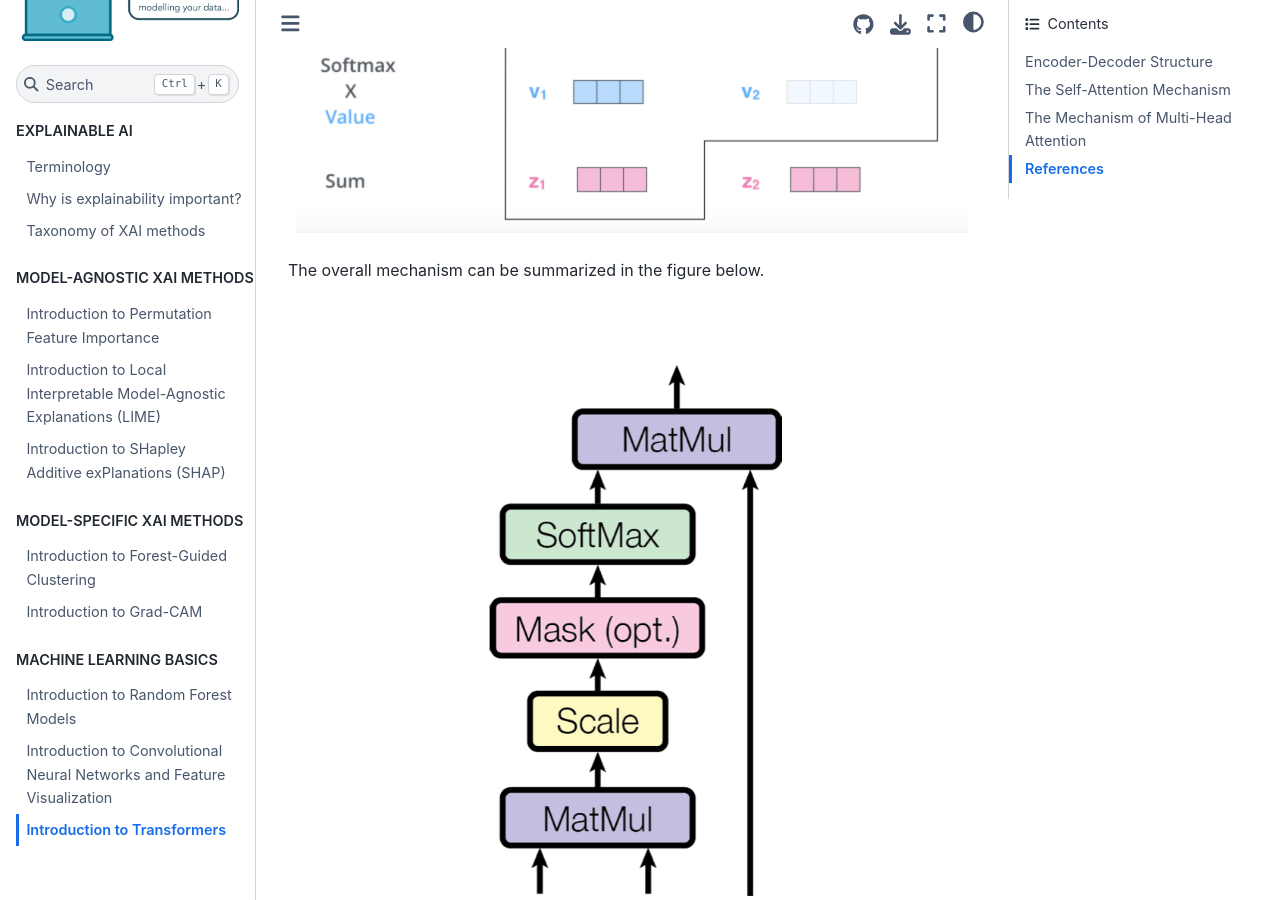
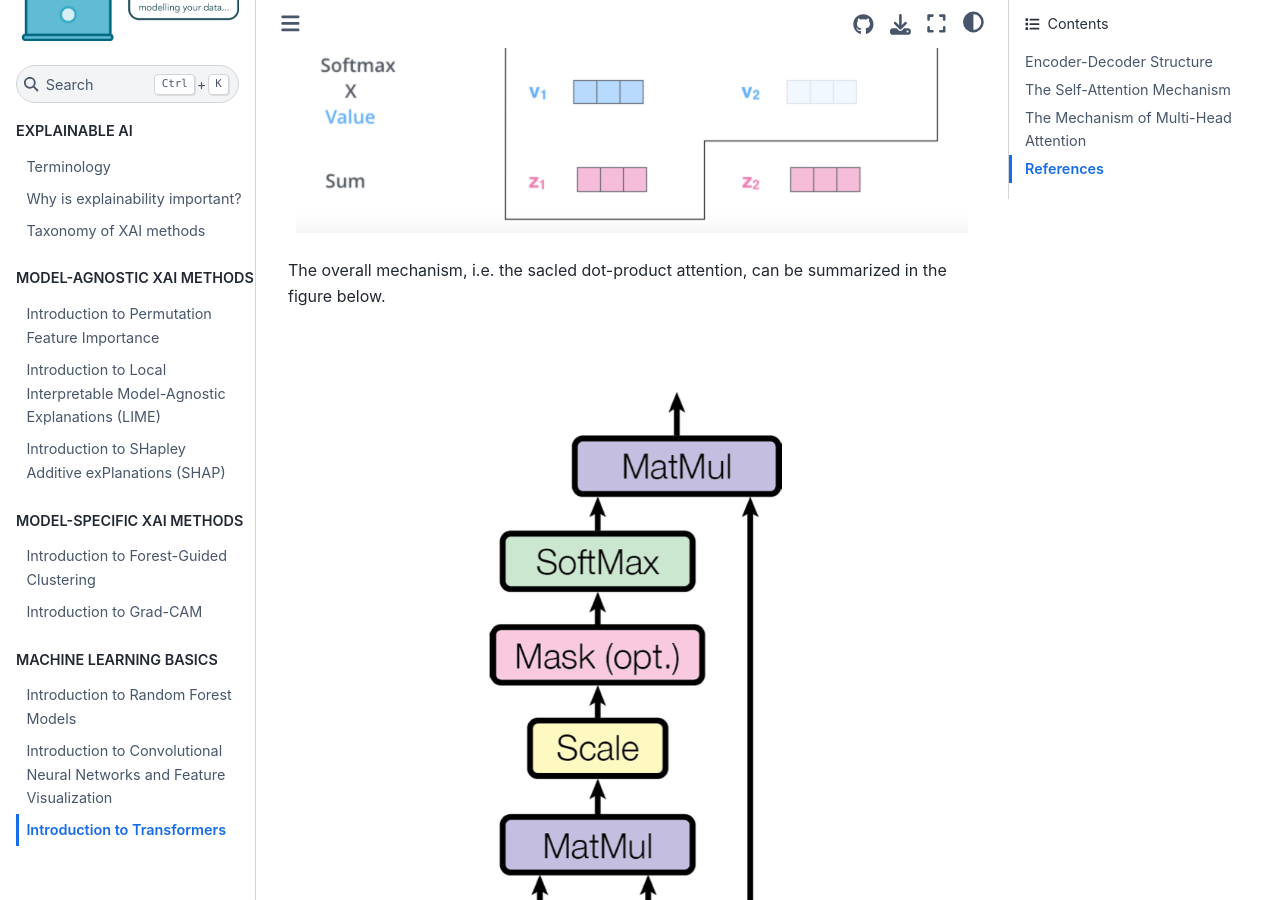
Before and after one commit to HelmholtzAI-Consultants-Munich/XAI-Tutorials, a Sphinx documentation site: the page built from docs/source/_ml_basics/transformer.rst, in a window 1280 px wide and 900 px high, scrolled down 4760 px. Built offline with Sphinx 7.4.7 and the Sphinx Book theme 1.1.4, drawn with Linux system fonts in a browser that asks for light colours.

Commit message:
Update transformer.rst

```diff
--- a/docs/source/_ml_basics/transformer.rst
+++ b/docs/source/_ml_basics/transformer.rst
@@ -65,7 +65,7 @@ The output for each element is then a weighted sum of the value vectors, where t
 .. figure:: ../_figures/qkv3.png
 
 
-The overall mechanism can be summarized in the figure below.
+The overall mechanism, i.e. the sacled dot-product attention, can be summarized in the figure below.
 
 .. figure:: ../_figures/self-attention.png
     :align: center
```
